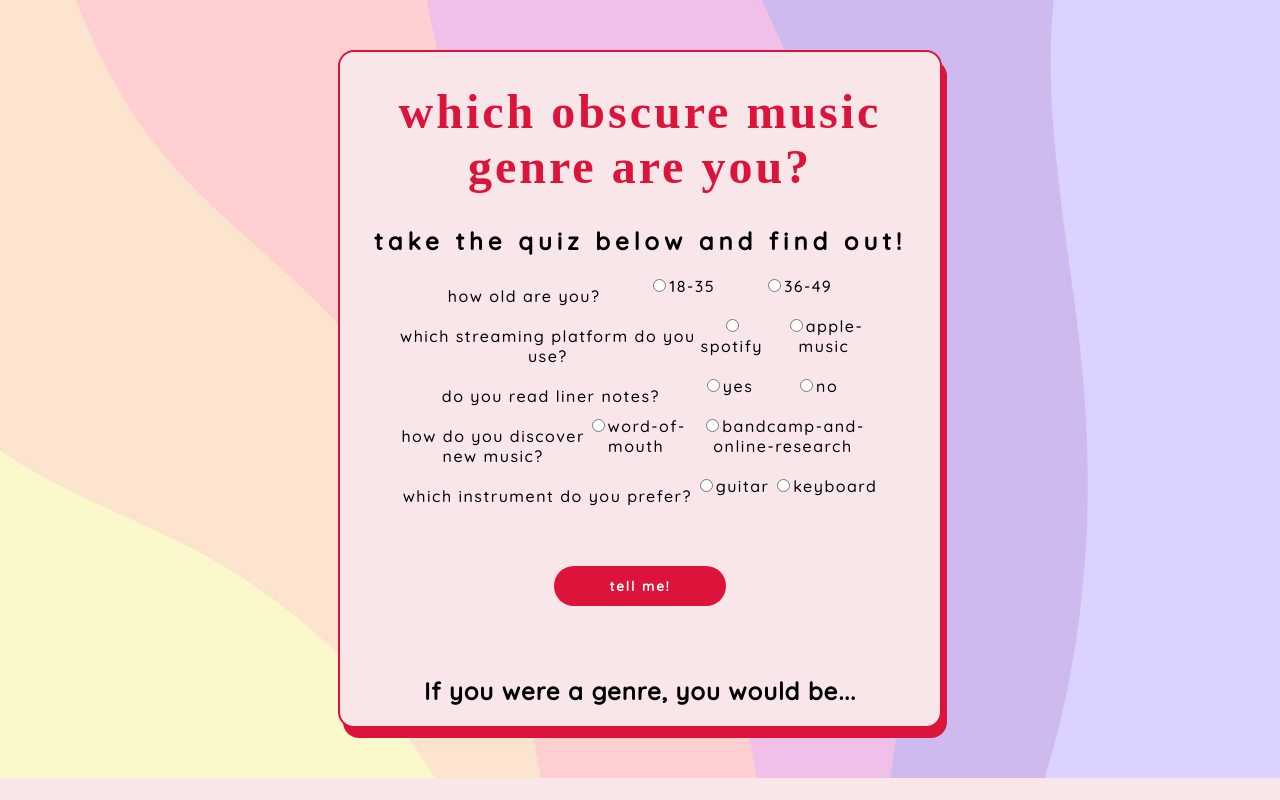
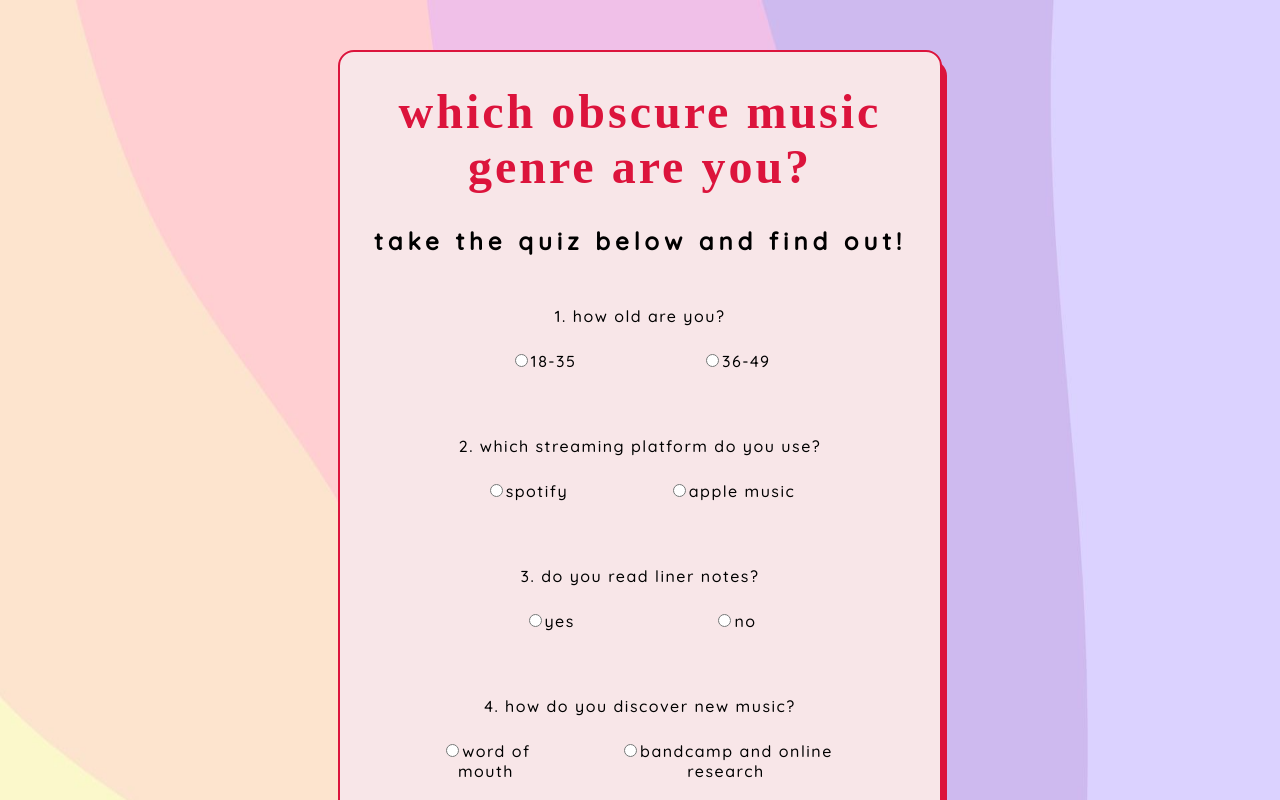
Before and after one commit to francellafiallos/francella-fiallos-project-3, a React (Create React App) app: page / in a window 1280 px wide. Shown: the top 800 px of the page. Built offline with nearby package versions, Linux system fonts and the light colour scheme; a web font is replaced by a local one.

Commit message:
updated styles to reflect new optimized code

```diff
--- a/src/App.css
+++ b/src/App.css
@@ -29,19 +29,16 @@ html {
   letter-spacing: 1.5px;
 }
 
-.question-one,
-.question-two,
-.question-three,
-.question-four,
-.question-five {
+.questions {
+  padding: 0 0 40px 0;
+}
+
+.option-one,
+.option-two {
   padding: 15px;
 }
 
-.question-one-options,
-.question-two-options,
-.question-three-options,
-.question-four-options,
-.question-five-options {
+.question-options {
   display: flex;
   justify-content: space-evenly;
 }
@@ -60,6 +57,7 @@ h1 {
 h2 {
   font-family: 'Quicksand', sans-serif;
   letter-spacing: 1px;
+  padding: 0 0 20px 0;
 }
 
 h3 {
@@ -121,22 +119,4 @@ h5 {
   .form-questions {
     width: 95%;
   }
-
-  .question-four-options {
-    display: flex;
-    flex-direction: column;
-  }
-  .option-one-q4 {
-    padding: 0 0 10px 0;
-  }
 }
-
-@media (max-width: 360px) {
-  .question-five-options {
-    display: flex;
-    flex-direction: column;
-  }
-  .option-one-q5 {
-    padding: 0 0 10px 0;
-  }
-}
--- a/src/components/Form.js
+++ b/src/components/Form.js
@@ -82,11 +82,11 @@ console.log(questions);
                             return (
                                 <div className="questions" key={"key"+index}>
 
-                                <div className="question-one-options">
-
                                 <legend>{item.question}</legend>
 
-                                    <div className="option-one-q1">
+                                <div className="question-options">
+
+                                    <div className="option-one">
 
                                         <input
                                             type="radio"
@@ -108,7 +108,7 @@ console.log(questions);
 
                                     </div>
 
-                                    <div className="option-two-q1">
+                                    <div className="option-two">
 
                                         <input
                                             type="radio"
@@ -139,7 +139,7 @@ console.log(questions);
 
                     <div className="button-container">
 
-                        <button>tell me!</button>
+                        <button type="submit">tell me!</button>
 
                     </div>
 
@@ -152,3 +152,5 @@ console.log(questions);
 }
 
 export default Form;
+
+// big thank you to dev friends stuart thiel and sam heaton for helping me! and a MASSIVE thank you to koki vasileski for helping me refactor / optimize this code! helped me reach a stretch goal that i didn't think i would reach in time!
--- a/src/helpers/questions.js
+++ b/src/helpers/questions.js
@@ -1,34 +1,34 @@
 const formQuestions = [
     {
-      question: "how old are you?",
+      question: "1. how old are you?",
       first: ["pop", "trap", "rap"],
       second: ["folk", "jazz", "rock"],
       values: ["18-35", "36-49"],
       response: ""
     },
     {
-        question: "which streaming platform do you use?",
+        question: "2. which streaming platform do you use?",
         first: ["tronica", "core"],
         second: ["trip", "electro", "future"],
-        values: ["spotify", "apple-music"],
+        values: ["spotify", "apple music"],
         response: ""
     },
     {
-        question: "do you read liner notes?",
+        question: "3. do you read liner notes?",
         first: ["swedish", "tropicali", "post"],
         second: ["korean", "cowbell", "flow"],
         values: ["yes", "no"],
         response: ""
     },
     {
-        question: "how do you discover new music?",
+        question: "4. how do you discover new music?",
         first: ["banjo", "bluegrass"],
         second: ["goth", "gaze", "power"],
-        values: ["word-of-mouth", "bandcamp-and-online-research"],
+        values: ["word of mouth", "bandcamp and online research"],
         response: ""
     },
     {
-        question: "which instrument do you prefer?",
+        question: "5. which instrument do you prefer?",
         first: ["guitar"],
         second: ["keyboard", "synth", "piano"],
         values: ["guitar", "keyboard"],
```
